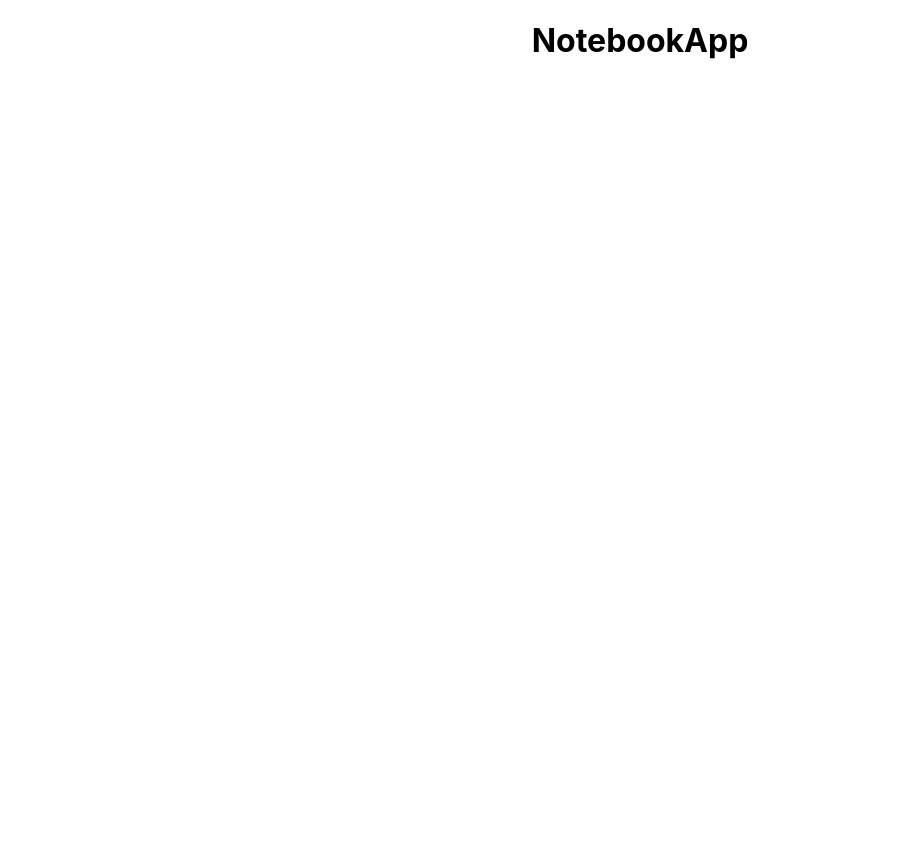
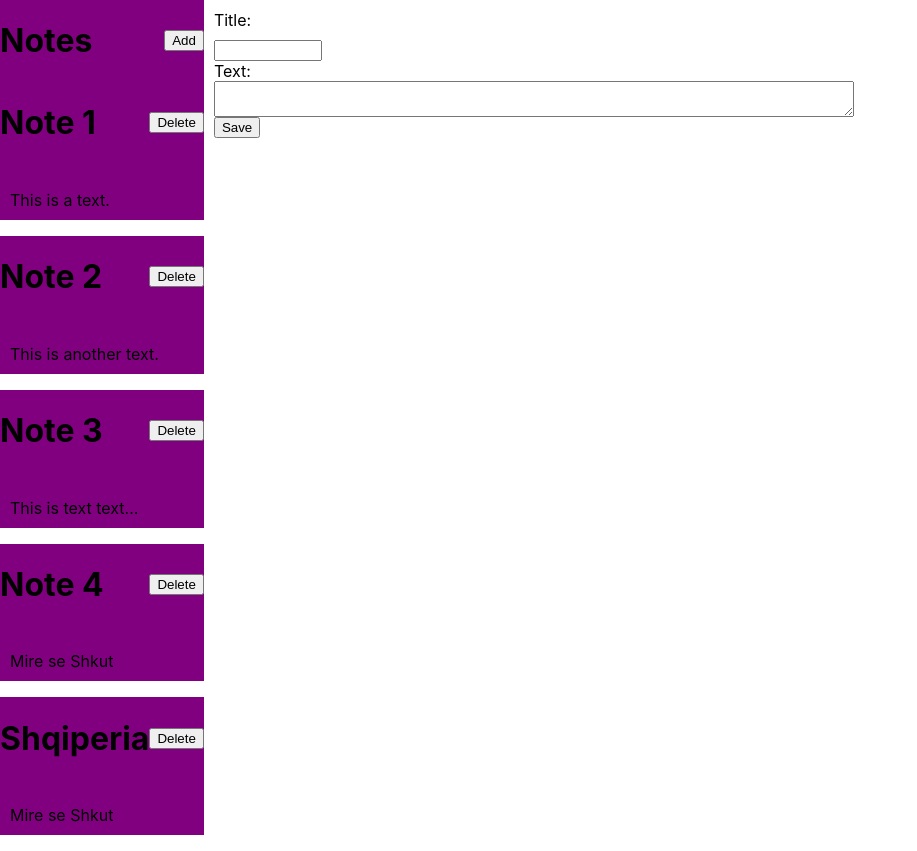
Before and after one commit to bledianp/NotebookApp, a React (Create React App) app: page / in a window 1280 px wide. Shown: the whole page, without its empty margins (0-917 px from the left). Before the commit the page ends 800 px from the top, so only its background shows below. Built offline with nearby package versions, Linux system fonts and the light colour scheme.

Commit message:
new components

```diff
--- a/src/App.css
+++ b/src/App.css
@@ -1,38 +1,4 @@
 .App {
   text-align: center;
+
 }
-
-.App-logo {
-  height: 40vmin;
-  pointer-events: none;
-}
-
-@media (prefers-reduced-motion: no-preference) {
-  .App-logo {
-    animation: App-logo-spin infinite 20s linear;
-  }
-}
-
-.App-header {
-  background-color: #282c34;
-  min-height: 100vh;
-  display: flex;
-  flex-direction: column;
-  align-items: center;
-  justify-content: center;
-  font-size: calc(10px + 2vmin);
-  color: white;
-}
-
-.App-link {
-  color: #61dafb;
-}
-
-@keyframes App-logo-spin {
-  from {
-    transform: rotate(0deg);
-  }
-  to {
-    transform: rotate(360deg);
-  }
-}
--- a/src/App.js
+++ b/src/App.js
@@ -1,10 +1,70 @@
-import logo from './logo.svg';
-import './App.css';
+import "./App.css";
+import Note from "./components/Note";
+import List from "./components/List";
+import AddNote from "./components/AddNote";
+import { useState } from "react";
 
 function App() {
+  const [notes, setNotes] = useState([
+    {
+      id: 1,
+      title: "Note 1",
+      text: "This is a text.",
+    },
+    {
+      id: 2,
+      title: "Note 2",
+      text: "This is another text.",
+    },
+    {
+      id: 3,
+      title: "Note 3",
+      text: "This is text text...",
+    },
+    {
+      id: 4,
+      title: "Note 4",
+      text: "Mire se Shkut",
+    },
+    {
+      id: 5,
+      title: "Shqiperia",
+      text: "Mire se Shkut",
+    },
+  ]);
+
+  function handleAdd(event, text, title) {
+    const note = {
+      id: Math.random(),
+      text: text,
+      title: title,
+    };
+
+    const newNotes = [...notes, note];
+    setNotes(newNotes);
+  }
+  console.log("notes brenda app", notes);
+
+  function handleDelete(id) {
+    console.log(id);
+    const newNotes = notes.filter((note) => note.id !== id);
+    setNotes(newNotes);
+  }
+
   return (
-    <div className="App">
-      <h1>NotebookApp</h1>
+    <div className="container">
+      <div>
+        <span className="main-note main">
+          <h1>Notes</h1>
+          <button onClick={(event) => handleAdd(event, text, title)}>
+            Add
+          </button>
+        </span>
+
+        <List notes={notes} onDelete={handleDelete} />
+      </div>
+
+      <AddNote handle={handleAdd} />
     </div>
   );
 }
--- /dev/null
+++ b/src/components/AddNote.js
@@ -0,0 +1,41 @@
+import { useState } from "react";
+import App from "../App";
+
+const AddNote = (prop) => {
+  console.log(prop);
+  const [text, setText] = useState("");
+  const [title, setTitle] = useState("");
+
+  function ChangedText(event) {
+    console.log(event.target.value);
+    if (event.target.value.length > 0) {
+      setText(event.target.value);
+    }
+  }
+  function ChangedTitle(event) {
+    console.log(event.target.value.length);
+    if (event.target.value.length > 0) {
+      setTitle(event.target.value);
+    }
+  }
+  return (
+    <div className="addnote">
+      <label>Title:</label>
+      <input
+        type="text"
+        onChange={ChangedTitle}
+        style={{ width: "100px", marginTop: "10px" }}
+      ></input>
+      <label>Text:</label>
+      <textarea onChange={ChangedText}></textarea>
+      <button
+        onClick={(event) => prop.handle(event, text, title)}
+        style={{ width: "fit-content" }}
+      >
+        Save
+      </button>
+    </div>
+  );
+};
+
+export default AddNote;
--- /dev/null
+++ b/src/components/List.js
@@ -0,0 +1,21 @@
+import Note from "./Note";
+import App from "../App";
+
+const List = ({ notes, onDelete }) => {
+  console.log(onDelete);
+  return (
+    <div>
+      {notes.map((note) => (
+        <Note
+          title={note.title}
+          text={note.text}
+          key={note.id}
+          id={note.id}
+          onDelete={onDelete}
+        />
+      ))}
+    </div>
+  );
+};
+
+export default List;
--- /dev/null
+++ b/src/components/Note.js
@@ -0,0 +1,23 @@
+import { useState } from "react";
+
+const Note = ({ title, text, id, onDelete }) => {
+  const [prevPage, setPage] = useState("false");
+  console.log(onDelete);
+  console.log(id);
+
+  function enterPage(event) {
+    setPage(!prevPage);
+    return;
+  }
+  return (
+    <div className="main-note">
+      <span className="main">
+        <h1>{title}</h1>
+        <button onClick={() => onDelete(id)}>Delete</button>
+      </span>
+      <p>{text}</p>
+    </div>
+  );
+};
+
+export default Note;
--- a/src/index.css
+++ b/src/index.css
@@ -1,13 +1,46 @@
 body {
   margin: 0;
-  font-family: -apple-system, BlinkMacSystemFont, 'Segoe UI', 'Roboto', 'Oxygen',
-    'Ubuntu', 'Cantarell', 'Fira Sans', 'Droid Sans', 'Helvetica Neue',
+  font-family: -apple-system, BlinkMacSystemFont, "Segoe UI", "Roboto", "Oxygen",
+    "Ubuntu", "Cantarell", "Fira Sans", "Droid Sans", "Helvetica Neue",
     sans-serif;
   -webkit-font-smoothing: antialiased;
   -moz-osx-font-smoothing: grayscale;
 }
 
 code {
-  font-family: source-code-pro, Menlo, Monaco, Consolas, 'Courier New',
+  font-family: source-code-pro, Menlo, Monaco, Consolas, "Courier New",
     monospace;
 }
+
+.main-note {
+
+
+  background-color: purple;
+  align-items: center;
+  justify-content: space-between;
+}
+.addnote {
+  width: 50%;
+  display: flex;
+  flex-direction: column;
+  padding: 10px;
+}
+
+.main {
+
+  display: flex;
+  align-items: center;
+  justify-content: space-between;
+
+}
+
+p {
+  padding: 10px;
+  text-align: left;
+}
+
+.container {
+  width: 100%;
+  display: flex;
+  flex-direction: row;
+}
--- a/src/index.js
+++ b/src/index.js
@@ -2,7 +2,6 @@ import React from 'react';
 import ReactDOM from 'react-dom/client';
 import './index.css';
 import App from './App';
-import reportWebVitals from './reportWebVitals';
 
 const root = ReactDOM.createRoot(document.getElementById('root'));
 root.render(
@@ -10,8 +9,3 @@ root.render(
     <App />
   </React.StrictMode>
 );
-
-// If you want to start measuring performance in your app, pass a function
-// to log results (for example: reportWebVitals(console.log))
-// or send to an analytics endpoint. Learn more: https://bit.ly/CRA-vitals
-reportWebVitals();
--- a/src/reportWebVitals.js
+++ /dev/null
@@ -1,13 +0,0 @@
-const reportWebVitals = onPerfEntry => {
-  if (onPerfEntry && onPerfEntry instanceof Function) {
-    import('web-vitals').then(({ getCLS, getFID, getFCP, getLCP, getTTFB }) => {
-      getCLS(onPerfEntry);
-      getFID(onPerfEntry);
-      getFCP(onPerfEntry);
-      getLCP(onPerfEntry);
-      getTTFB(onPerfEntry);
-    });
-  }
-};
-
-export default reportWebVitals;
```
Also changed, not shown: src/setupTests.js (deleted, +0 -5 lines), src/logo.svg (deleted), 1 other file (tests, documents, lock files or other folders).
